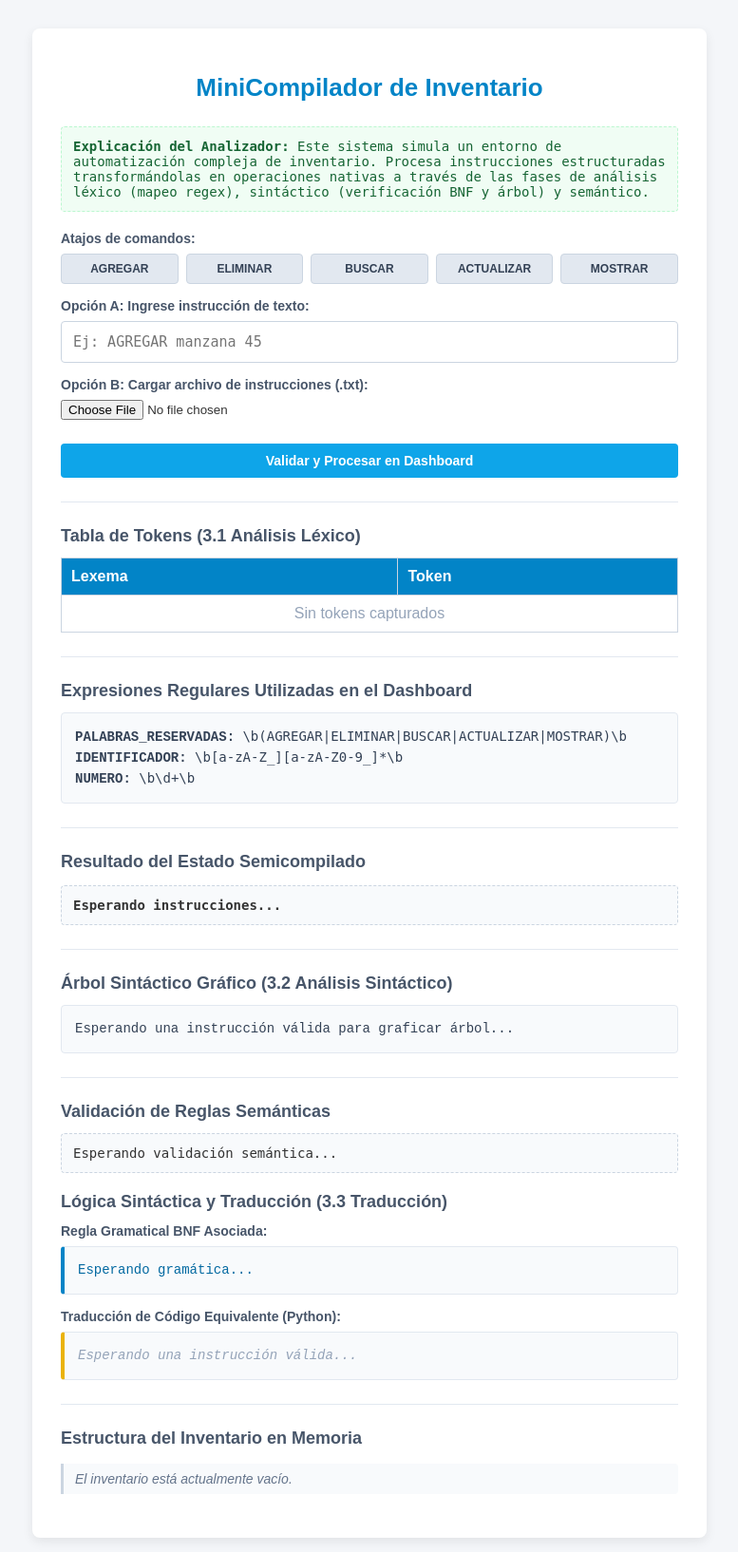
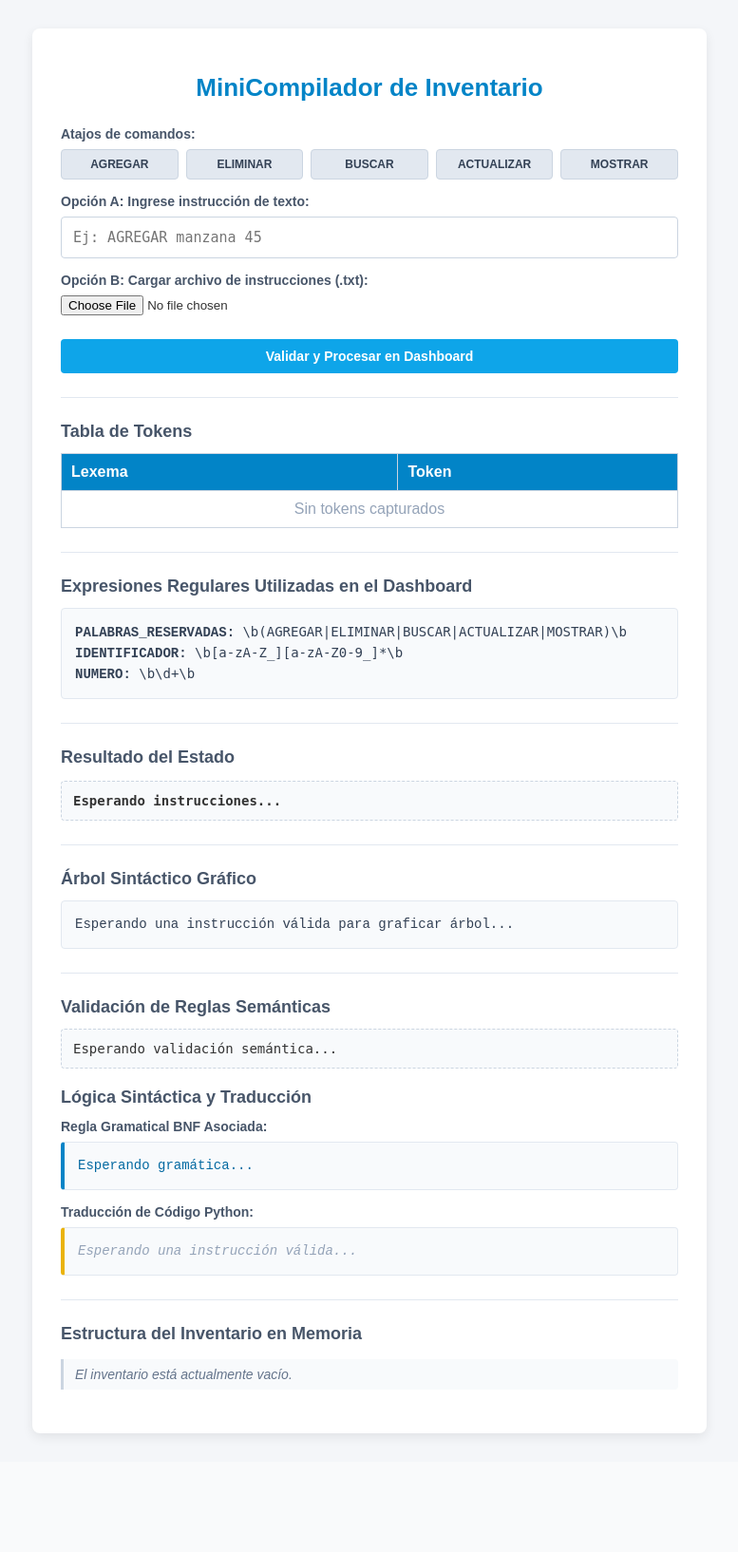
Before and after one commit to Da-Ce29/Proyecto_Final-TC-Grupo_7, a Flask app: page / in a window 1280 px wide. Shown: the top 1634 px of the page at 95% size, without its empty margins (251-1028 px from the left). After the commit the page ends 1515 px from the top, so only its background shows below. Run offline with Flask 3, Linux system fonts and the light colour scheme.

Commit message:
Update index.html

```diff
--- a/templates/index.html
+++ b/templates/index.html
@@ -10,10 +10,6 @@
     <div class="container">
 
         <h1>MiniCompilador de Inventario</h1>
-
-        <div class="resultado-box" style="margin-bottom: 20px; background-color: #f0fdf4; border-color: #bbf7d0; color: #166534;">
-            <strong>Explicación del Analizador:</strong> Este sistema simula un entorno de automatización compleja de inventario. Procesa instrucciones estructuradas transformándolas en operaciones nativas a través de las fases de análisis léxico (mapeo regex), sintáctico (verificación BNF y árbol) y semántico.
-        </div>
 
         <label>Atajos de comandos:</label>
         <div class="botones-comandos">
@@ -44,7 +40,7 @@
 
         <hr>
 
-        <h2>Tabla de Tokens (3.1 Análisis Léxico)</h2>
+        <h2>Tabla de Tokens</h2>
         <table class="tabla-tokens">
             <tr>
                 <th>Lexema</th>
@@ -73,12 +69,12 @@
 
         <hr>
 
-        <h2>Resultado del Estado Semicompilado</h2>
+        <h2>Resultado del Estado</h2>
         <p class="resultado-box" style="font-weight: bold;">{{ resultado if resultado else "Esperando instrucciones..." }}</p>
 
         <hr>
 
-        <h2>Árbol Sintáctico Gráfico (3.2 Análisis Sintáctico)</h2>
+        <h2>Árbol Sintáctico Gráfico</h2>
         <div class="codigo-box">
         <pre>{% if arbol %}{{ arbol }}{% else %}Esperando una instrucción válida para graficar árbol...{% endif %}</pre>
         </div>
@@ -90,7 +86,7 @@
             {% if semantica %}{{ semantica }}{% else %}Esperando validación semántica...{% endif %}
         </div>
 
-        <h2>Lógica Sintáctica y Traducción (3.3 Traducción)</h2>
+        <h2>Lógica Sintáctica y Traducción</h2>
         <div style="margin-bottom: 15px;">
             <label>Regla Gramatical BNF Asociada:</label>
             <div class="codigo-box gramatica-box">
@@ -99,7 +95,7 @@
         </div>
 
         <div>
-            <label>Traducción de Código Equivalente (Python):</label>
+            <label>Traducción de Código Python:</label>
             <div class="codigo-box python-box">
                 {% if traduccion %}
                     <span class="comentario"># Ejecución nativa del compilador:</span><br>
```
